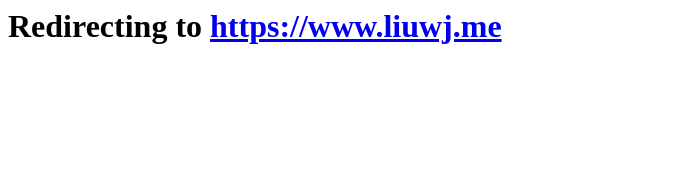
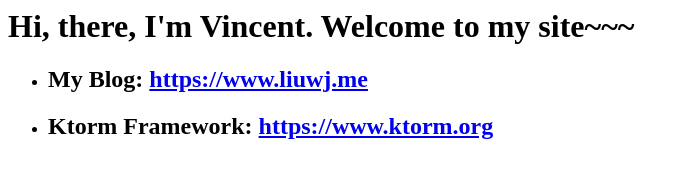
Before and after one commit to JustFakeAccount/JustFakeAccount.github.io, a plain HTML site: page index.html in a window 1280 px wide. Shown: the whole page, without its empty margins (0-690 px from the left). Drawn offline with Linux system fonts and the light colour scheme.

Commit message:
Update index.html

```diff
--- a/index.html
+++ b/index.html
@@ -1,10 +1,18 @@
-<html>
- <head>
-   <title>Redirect</title>
-   <meta http-equiv="refresh" content="2; url=https://www.liuwj.me">
+
+<html lang="en">
+  <head>
+    <title>Redirect</title>
+    <!--<meta http-equiv="refresh" content="2; url=https://www.liuwj.me">-->
   </head>
-
   <body>
-    <h1>Redirecting to <a href="https://www.liuwj.me">https://www.liuwj.me</a></h1>
+    <h1>Hi, there, I'm Vincent. Welcome to my site~~~</h1>
+    <ul>
+      <li>
+        <h2>My Blog: <a href="https://www.liuwj.me">https://www.liuwj.me</a></h2>
+      </li>
+      <li>
+        <h2>Ktorm Framework: <a href="https://www.ktorm.org">https://www.ktorm.org</a></h2>
+      </li>
+    </ul>
   </body>
 </html>
```
